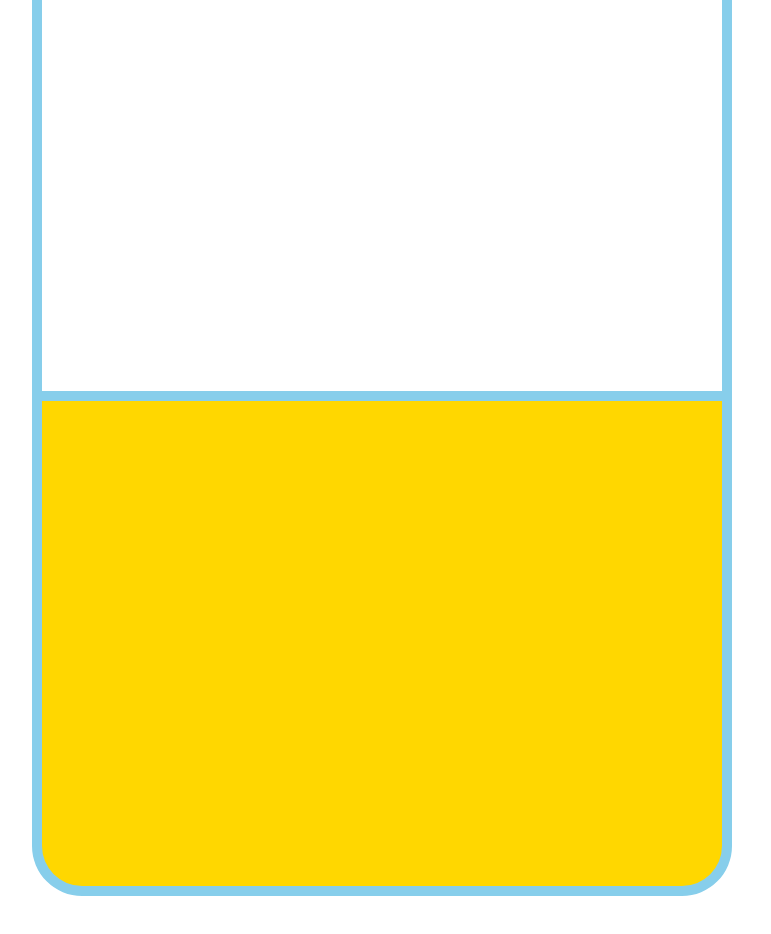
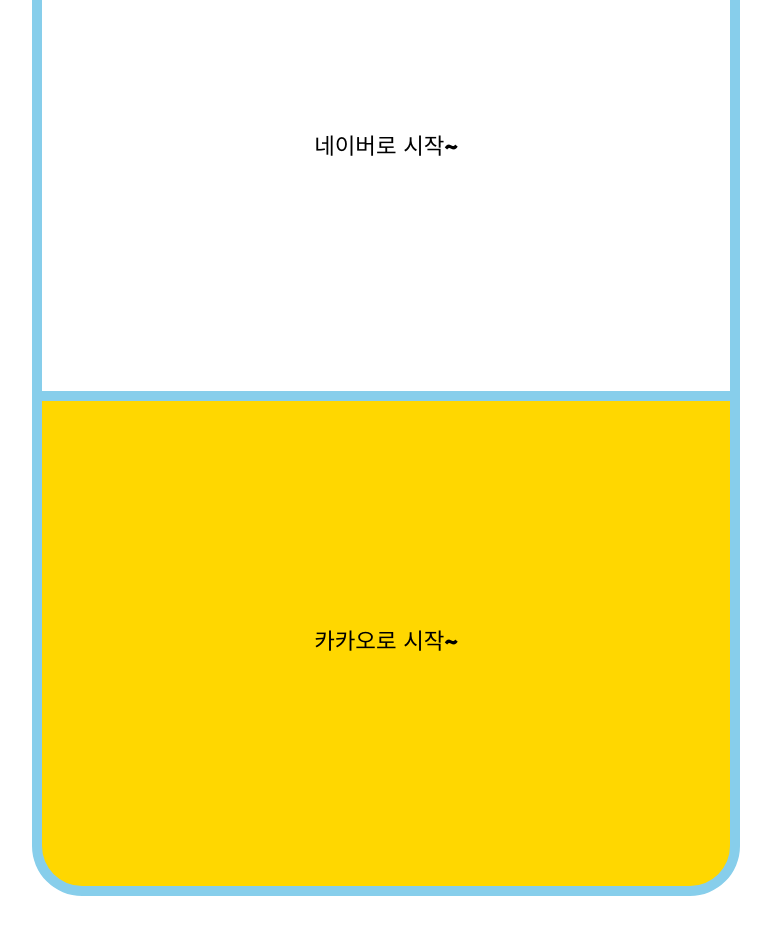
Before and after one commit to BlahBlahComputer/blahblahfridge-web, a React (Create React App) app: page / in a window 1280 px wide. Shown: the part 300-1234 px from the top of the page, without its empty margins (254-1025 px from the left). Built offline with nearby package versions, Linux system fonts and the light colour scheme.

Commit message:
login base 2

```diff
--- a/src/components/login/index.tsx
+++ b/src/components/login/index.tsx
@@ -9,15 +9,37 @@
         <Title>내 냉장고..어쩌지?</Title>
         <img src={Logo} alt="logo" className="logo" />
       </TitleContainer>
-      <TopSquare />
-      <BottomSquare />
+      <TopSquare
+        onClick={() => {
+          alert('KAKAO');
+        }}
+      >
+        <ButtonLayout>네이버로 시작~</ButtonLayout>
+      </TopSquare>
+      <BottomSquare
+        onClick={() => {
+          alert('NAVER');
+        }}
+      >
+        <ButtonLayout>카카오로 시작~</ButtonLayout>
+      </BottomSquare>
     </LoginContainer>
   );
 }
 
+const ButtonLayout = styled.div`
+  display: flex;
+
+  align-items: center;
+  justify-self: center;
+  margin: auto;
+
+  font-size: 1.4rem;
+`;
+
 const TopSquare = styled.div`
   display: flex;
-  width: 700px;
+  max-width: 100%;
   height: 500px;
 
   border-style: solid;
@@ -29,11 +51,13 @@
   margin-top: 50px;
   margin-left: 30px;
   margin-right: 30px;
+
+  flex-direction: column;
 `;
 
 const BottomSquare = styled.div`
   display: flex;
-  width: 700px;
+  max-width: 100%;
   height: 500px;
   background-color: gold;
 
@@ -46,6 +70,8 @@
   margin-bottom: 50px;
   margin-right: 30px;
   margin-left: 30px;
+
+  flex-direction: column;
 `;
 
 const LoginContainer = styled.div`
```
